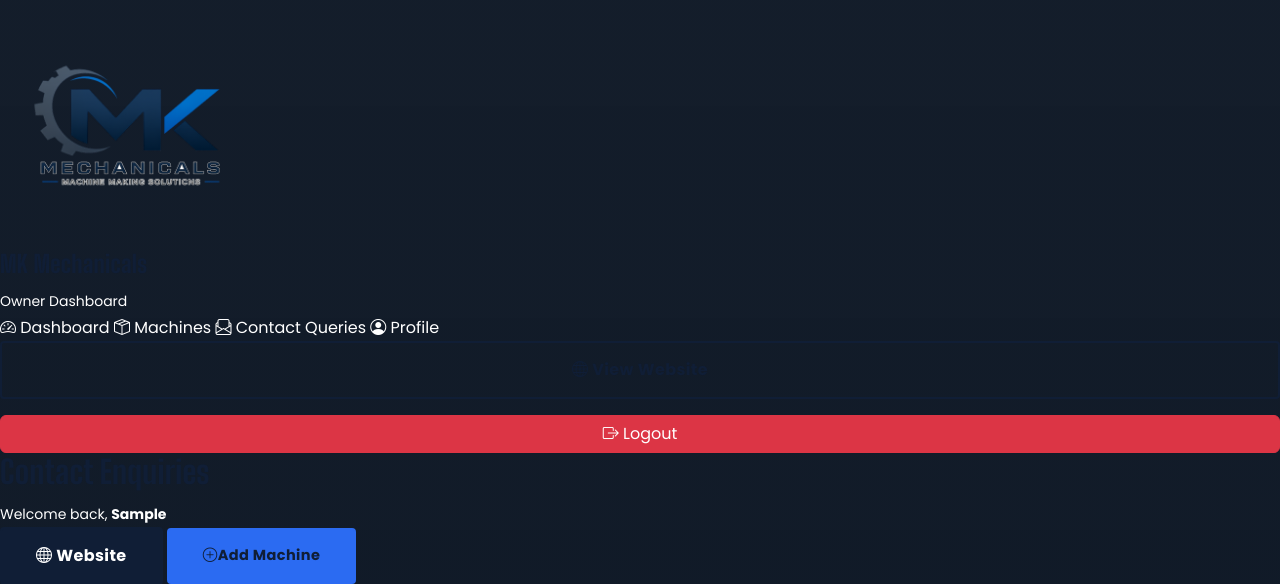
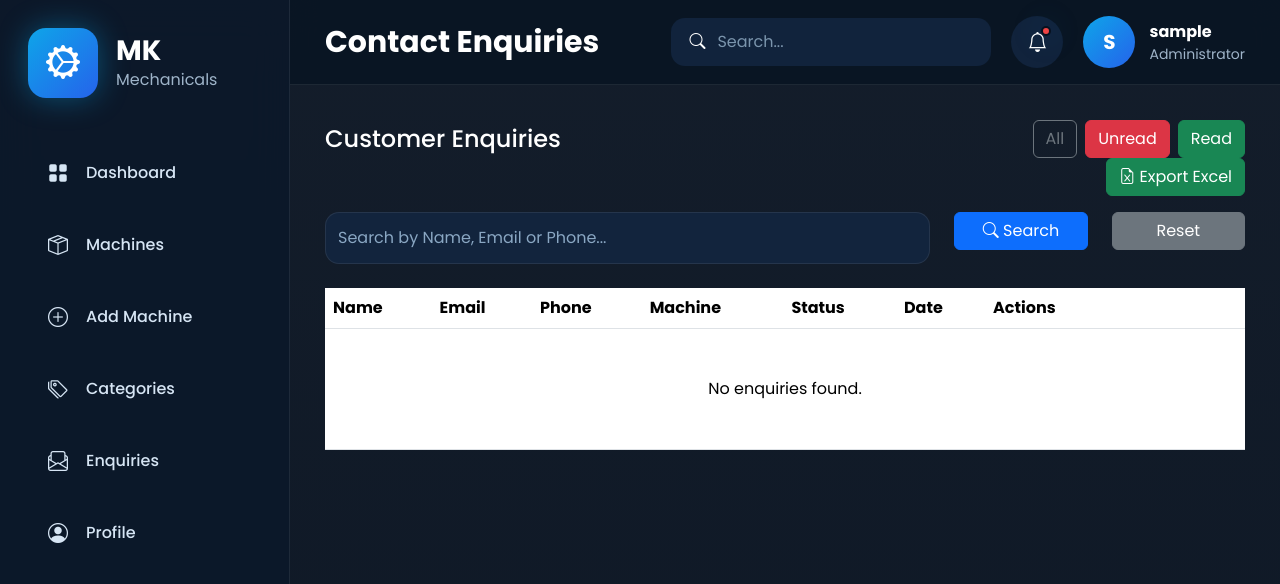
Before and after one commit to er-Rajbir/MK-mechanical-works, a Django app: page /dashboard/contacts/ in a window 1280 px wide. Shown: the top 584 px of the page. Run offline with Django 5.2, Linux system fonts and the light colour scheme; the visitor is signed in with stand-in values (Sample User, id 1); data that the repository does not hold is empty.

Commit message:
dashboard fixed

```diff
--- a/config/dashboard/templates/dashboard/contact_list.html
+++ b/config/dashboard/templates/dashboard/contact_list.html
@@ -1,4 +1,4 @@
-{% extends "dashboard/base_dashboard.html" %}
+{% extends "dashboard/dashboard.html" %}
 
 {% block title %}
 Contact Enquiries
--- a/config/dashboard/templates/dashboard/dashboard.html
+++ b/config/dashboard/templates/dashboard/dashboard.html
@@ -925,7 +925,7 @@
 
                 <li>
 
-                    <a href="{% url 'dashboard:home' %}">
+                    <a href="{% url 'dashboard:profile' %}">
 
                         <i class="bi bi-grid-fill"></i>
 
--- a/config/dashboard/templates/dashboard/login.html
+++ b/config/dashboard/templates/dashboard/login.html
@@ -517,7 +517,7 @@
 
         body::before{
             content:"";
-            position:fixed;
+            position:absolute;
             inset:0;
 
             background:
@@ -542,7 +542,7 @@
 
             content:"";
 
-            position:fixed;
+            position:absolute;
 
             width:700px;
             height:700px;
--- a/config/dashboard/templates/dashboard/product_form.html
+++ b/config/dashboard/templates/dashboard/product_form.html
@@ -1,4 +1,4 @@
-{% extends "dashboard/base_dashboard.html" %}
+{% extends "dashboard/dashboard.html" %}
 
 {% block title %}
 {{ title }} | Dashboard
--- a/config/dashboard/templates/dashboard/product_list.html
+++ b/config/dashboard/templates/dashboard/product_list.html
@@ -1,4 +1,4 @@
-{% extends "dashboard/base_dashboard.html" %}
+{% extends "dashboard/dashboard.html" %}
 
 {% load static %}
 
--- a/config/dashboard/views.py
+++ b/config/dashboard/views.py
@@ -44,7 +44,7 @@ def dashboard_login(request):
                 f"Welcome {user.username}"
             )
 
-            return redirect("dashboard:home")
+            return redirect("dashboard:profile")
 
         messages.error(
             request,
```
